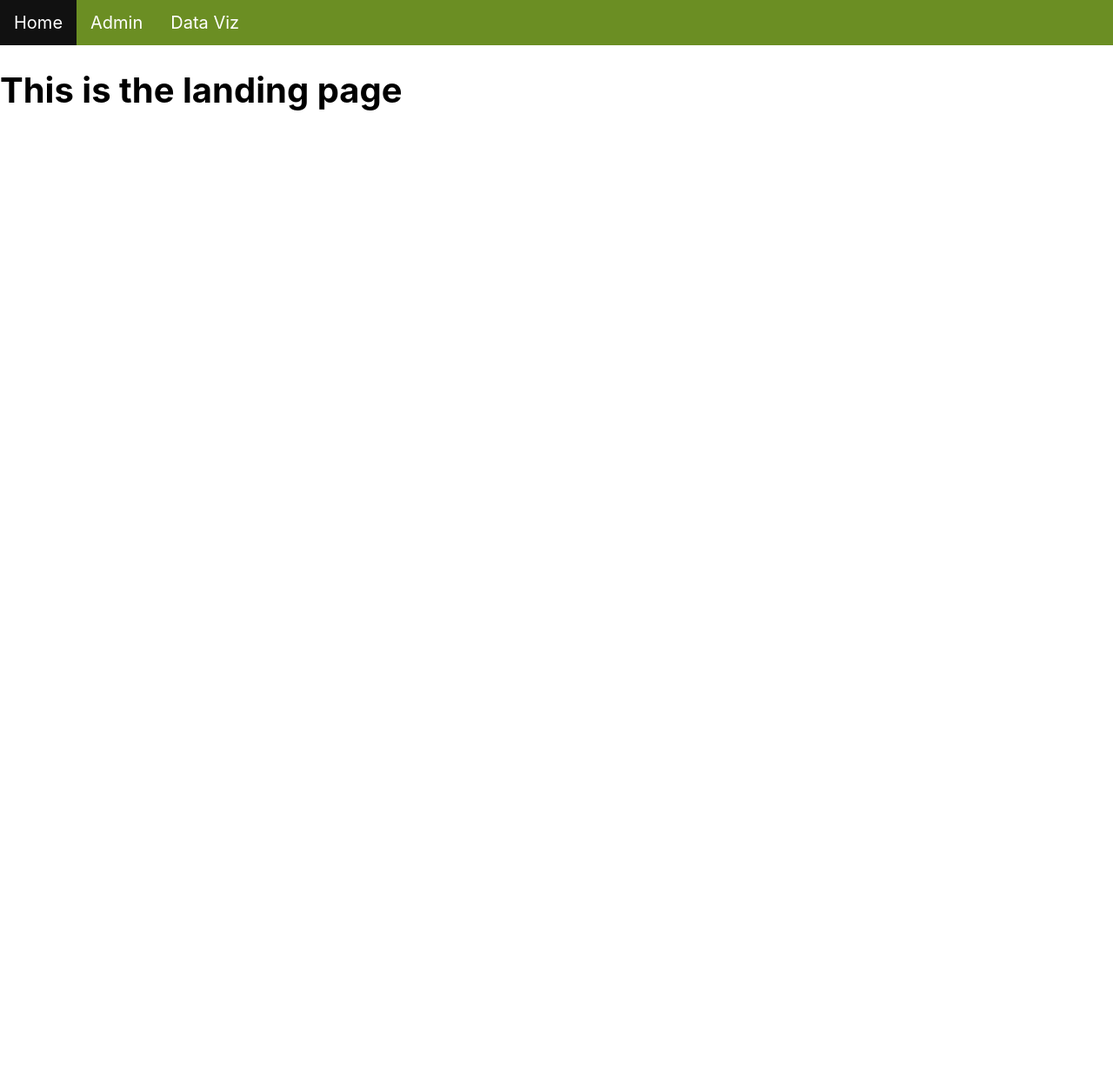
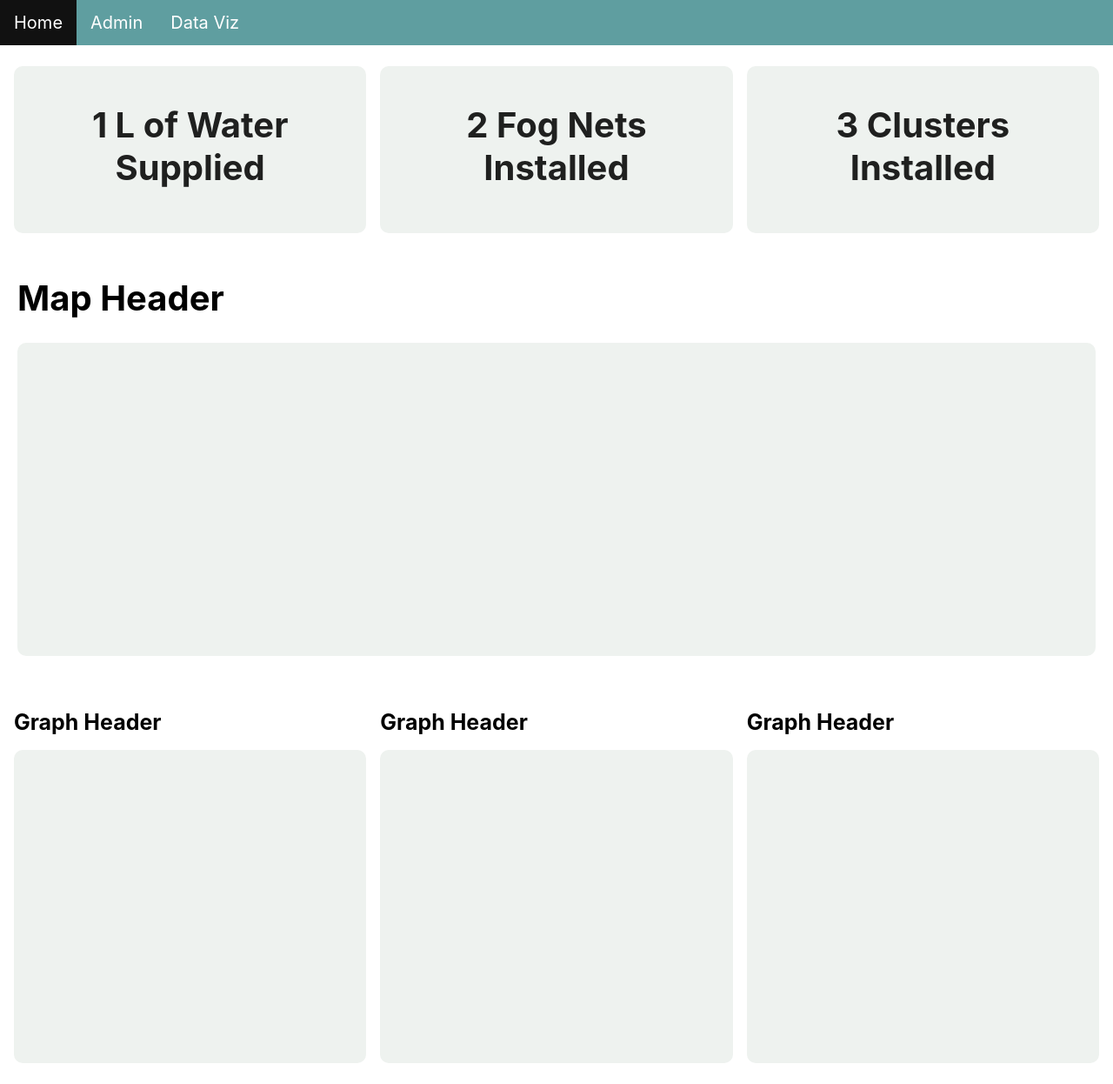
Before and after one commit to cornellh4i/ctw-admin, a React (Create React App) app in the folder frontend/: page / in a window 1280 px wide. Shown: the whole page at 87% size. Before the commit the page ends 800 px from the top, so only its background shows below. Built offline with nearby package versions, Linux system fonts and the light colour scheme.

Commit message:
Created template pages from midfis

```diff
--- a/frontend/package.json
+++ b/frontend/package.json
@@ -3,6 +3,9 @@
   "version": "0.1.0",
   "private": true,
   "dependencies": {
+    "@emotion/react": "^11.11.1",
+    "@emotion/styled": "^11.11.0",
+    "@mui/material": "^5.14.17",
     "@react-navigation/native": "^6.1.9",
     "@react-navigation/native-stack": "^6.9.16",
     "@react-navigation/stack": "^6.3.20",
@@ -16,7 +19,7 @@
     "react": "^18.2.0",
     "react-dom": "^18.2.0",
     "react-native": "^0.72.6",
-    "react-router-dom": "^6.17.0",
+    "react-router-dom": "^6.18.0",
     "react-scripts": "5.0.1",
     "react-simple-maps": "^3.0.0",
     "typescript": "^4.9.5",
--- a/frontend/src/App.tsx
+++ b/frontend/src/App.tsx
@@ -1,9 +1,10 @@
-import React from 'react';
 import './App.css';
 import { BrowserRouter as Router, Routes, Route } from 'react-router-dom';
 import Landing from './pages/landing';
 import Admin from './pages/admin';
 import Data_viz from './pages/data-viz';
+import Login from './pages/login'
+import Forms from './pages/forms'
 import Navbar from './components/navbar';
 
 function App() {
@@ -17,12 +18,13 @@ function App() {
 
   return (
     <Router>
-      <Navbar />
-
+      <Navbar/>
       <Routes>
         <Route path='/' element={<Landing />} />
         <Route path='/admin' element={<Admin />} />
         <Route path='/dataviz' element={<Data_viz />} />
+        <Route path='/login' element={<Login />} />
+        <Route path='/forms' element={<Forms />} />
       </Routes>
     </Router>
   );
--- /dev/null
+++ b/frontend/src/components/GraphCard.tsx
@@ -0,0 +1,21 @@
+import { FC } from 'react';
+import Card from '@mui/material/Card';
+import CardContent from '@mui/material/CardContent';
+
+interface GraphProps {
+  title: string
+}
+
+const GraphCard: FC<GraphProps> = ({title}) => {
+  return (
+    <div>
+      <h1 style={{fontSize: "25px"}}> {title}</h1>
+      <Card style={{ boxShadow: "none", borderRadius: "10px", background: "#EEF2EF", height: '18rem'}}>
+        <CardContent className='card-content'>
+        </CardContent>
+      </Card>
+    </div>
+  );
+};
+
+export default GraphCard;
--- /dev/null
+++ b/frontend/src/components/LoginCard.css
@@ -0,0 +1,22 @@
+.login-button {
+  min-width: 8rem;
+  height: 3rem;
+  color: #fff;
+  font-size: 1rem;
+  background: #64926E;
+  border-width: 0.05rem;
+  border-style: none;
+  border-radius: 0.7rem;
+  cursor: pointer;
+}
+
+.login-card {
+  box-shadow: none;
+  border-radius: 10px;
+  background: #EEF2EF;
+  height: 25rem;
+  width: 45rem;
+  display: flex;
+  align-items: center;
+  justify-content: center;
+}
--- /dev/null
+++ b/frontend/src/components/LoginCard.tsx
@@ -0,0 +1,21 @@
+import Card from '@mui/material/Card';
+import CardContent from '@mui/material/CardContent';
+import "./LoginCard.css";
+
+const LoginCard = () => {
+  return (
+    <Card className="login-card">
+      <CardContent className='card-content'>
+        <h1 style={{fontSize: "25px", textAlign:"center"}}> NGO Log In</h1>
+        <h2 style={{fontSize: "20px"}}> Email</h2>
+        <input style={{height: "1.5rem", minWidth: "20rem"}} />
+        <h2 style={{fontSize: "20px"}}> Password</h2>
+        <input style={{height: "1.5rem", minWidth: "20rem"}} />
+        <h3 style={{fontSize: "15px", textAlign:"center", textDecoration: "underline"}}> Forgot Password?</h3>
+        <div style={{textAlign:"center"}}><button className="login-button" onClick={() => alert('hello')}>Log In</button></div>
+      </CardContent>
+    </Card>
+  )
+};
+
+export default LoginCard;
--- /dev/null
+++ b/frontend/src/components/StatCard.tsx
@@ -0,0 +1,20 @@
+import { FC } from 'react';
+import Card from '@mui/material/Card';
+import CardContent from '@mui/material/CardContent';
+
+interface StatProps {
+  num: string;
+  text: string;
+}
+
+const StatCard: FC<StatProps> = ({ num, text }) => {
+  return (
+    <Card style={{ boxShadow: "none", borderRadius: "10px", background: "#EEF2EF" }}>
+      <CardContent className='card-content'>
+            <h1 style={{textAlign: "center", fontSize: "2rem"}}>{num} {text}</h1>
+      </CardContent>
+    </Card>
+  );
+};
+
+export default StatCard;
--- a/frontend/src/components/navbar.tsx
+++ b/frontend/src/components/navbar.tsx
@@ -1,11 +1,10 @@
 // src/Navbar.js
-import React from 'react';
 import { Link } from 'react-router-dom';
 
 const Navbar = () => {
   return (
     <nav>
-      <ul>
+      <ul style={{ background: "#5f9ea0" }}>
         <li><Link to="/">Home</Link></li>
         <li><Link to="/admin">Admin</Link></li>
         <li><Link to="/dataviz">Data Viz</Link></li>
--- /dev/null
+++ b/frontend/src/pages/forms.tsx
@@ -0,0 +1,17 @@
+import Grid from '@mui/material/Grid';
+import GraphCard from '../components/GraphCard';
+
+const Forms = () => {
+    return (
+      <Grid container direction="row" justifyContent="space-evenly" alignItems="center" sx={{ minHeight: '90vh' }}>
+        <Grid item sm={4} md={3.8} pt={3}>
+            <GraphCard title="Previous Forms"/>
+        </Grid>
+        <Grid item sm={4} md={3.8} pt={3}>
+          <GraphCard  title="New Form"/>
+        </Grid>
+      </Grid>
+    );
+  }
+
+  export default Forms;
--- a/frontend/src/pages/landing.tsx
+++ b/frontend/src/pages/landing.tsx
@@ -1,12 +1,46 @@
-import React from 'react';
+import StatCard from '../components/StatCard';
+import Grid from '@mui/material/Grid';
+import GraphCard from '../components/GraphCard';
+import Card from '@mui/material/Card';
+import CardContent from '@mui/material/CardContent';
+import Box from '@mui/material/Box';
 
 const Landing = () => {
     return (
       <div>
-      <h1>This is the landing page</h1>
+      <Grid container direction="row" justifyContent="space-evenly" alignItems="center">
+        <Grid item sm={4} md={3.8} pt={3}>
+            <StatCard num="1 L" text="of Water Supplied"/>
+        </Grid>
+        <Grid item sm={4} md={3.8} pt={3}>
+          <StatCard num="2" text="Fog Nets Installed"/>
+        </Grid>
+        <Grid item sm={4} md={3.8} pt={3}>
+          <StatCard num="3" text="Clusters Installed"/>
+        </Grid>
+        <Grid item sm={4} md={3.8} pt={3}></Grid>
+      </Grid>
+      <h1 style={{marginLeft: "20px"}}> Map Header</h1>
+      <Box m={2.5}>
+        <Card style={{ boxShadow: "none", borderRadius: "10px", background: "#EEF2EF", height: '18rem'}}>
+          <CardContent className='card-content'>
+          </CardContent>
+        </Card>
+      </Box>
+      <Grid container direction="row" justifyContent="space-evenly" alignItems="center">
+        <Grid item sm={4} md={3.8} pt={3}>
+            <GraphCard title="Graph Header"/>
+        </Grid>
+        <Grid item sm={4} md={3.8} pt={3}>
+          <GraphCard title="Graph Header"/>
+        </Grid>
+        <Grid item sm={4} md={3.8} pt={3}>
+          <GraphCard title="Graph Header"/>
+        </Grid>
+        <Grid item sm={4} md={3.8} pt={3}></Grid>
+      </Grid>
       </div>
     );
   }
 
-
   export default Landing;
--- /dev/null
+++ b/frontend/src/pages/login.tsx
@@ -0,0 +1,14 @@
+import Grid from '@mui/material/Grid';
+import LoginCard from '../components/LoginCard';
+
+const Login = () => {
+    return (
+      <Grid container alignItems="center" justifyContent="center" sx={{ minHeight: '90vh' }}>
+        <Grid item>
+          <LoginCard />
+        </Grid>
+      </Grid>
+    );
+  }
+
+  export default Login;
```
Also changed, not shown: 1 other file (tests, documents, lock files or other folders).
